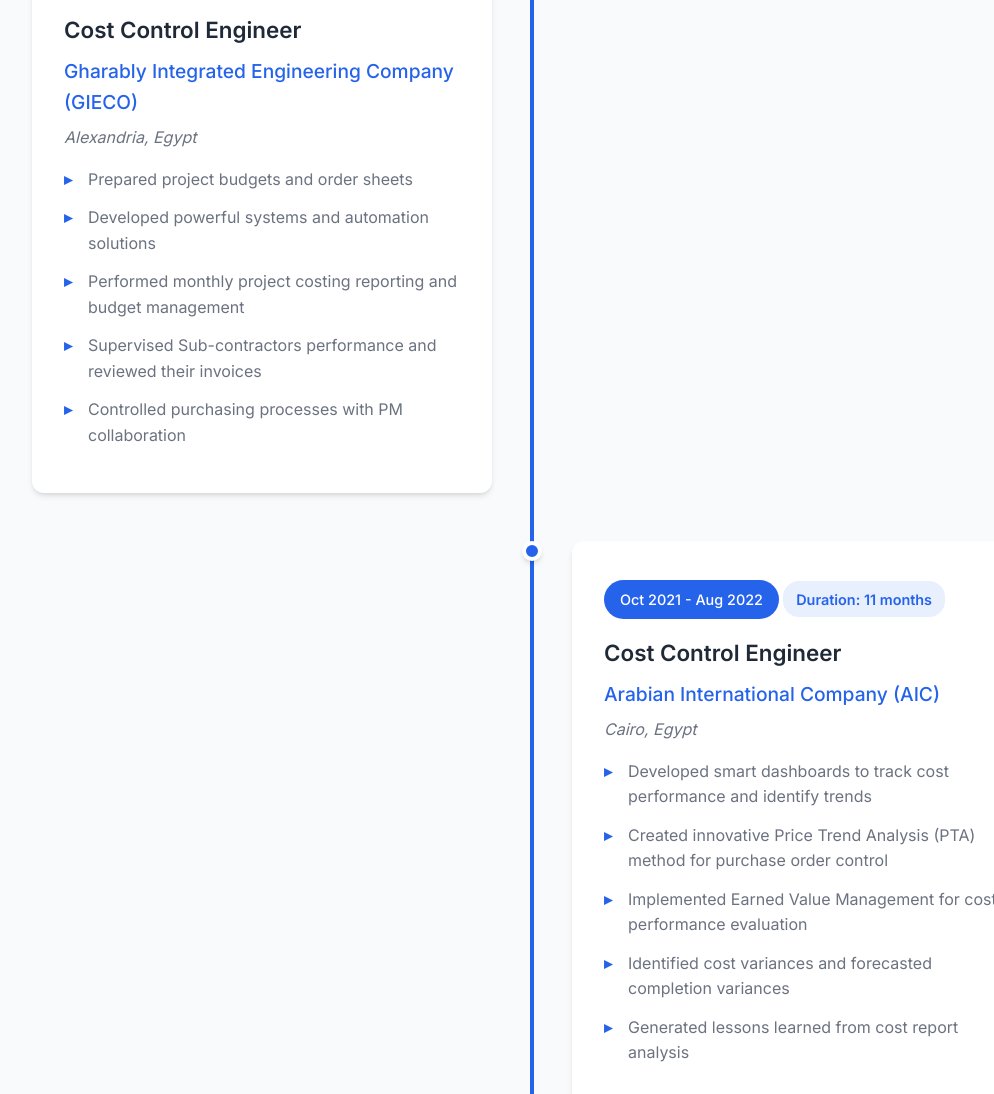
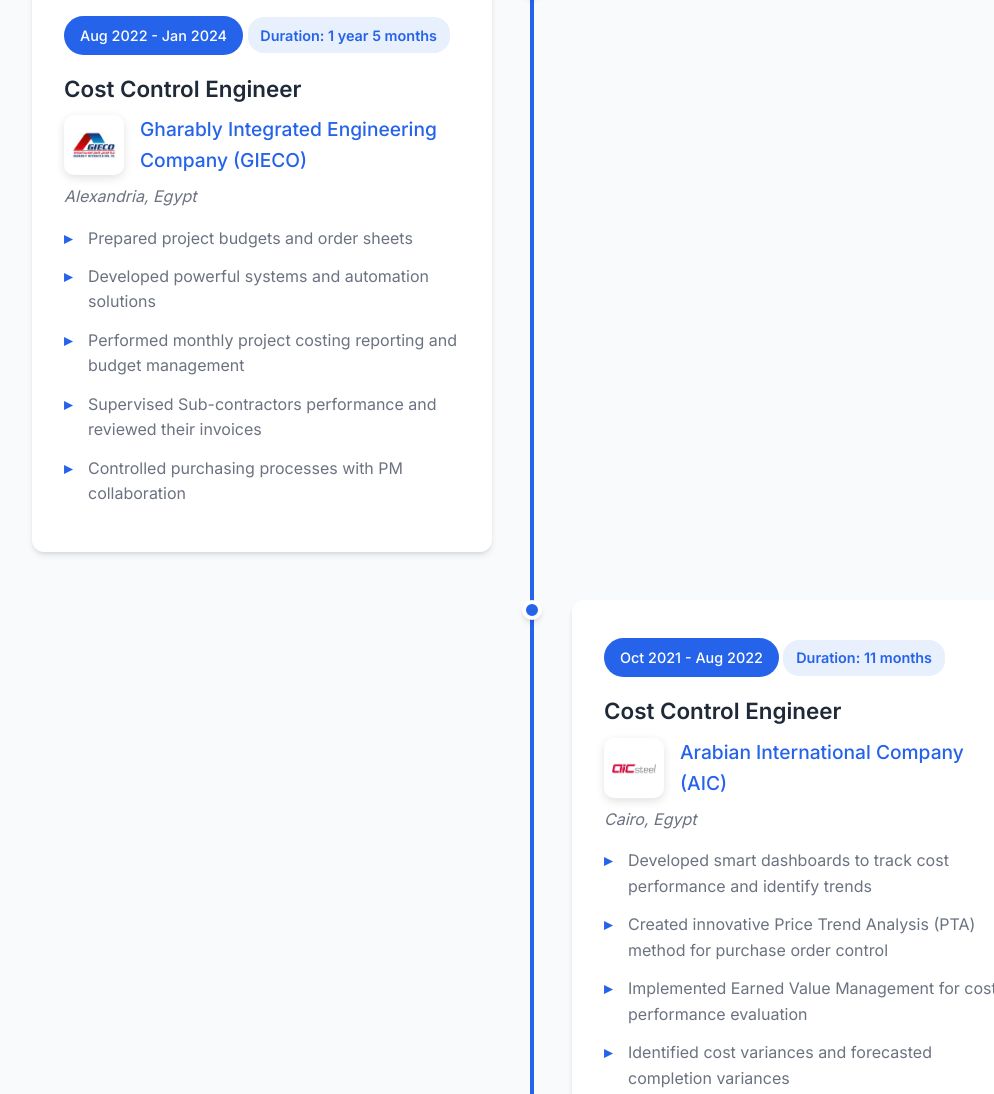
Before and after one commit to Momengaberfthy/momengaberfthy, a plain HTML site: page index.html in a window 1280 px wide. Shown: the part 2351-3445 px from the top of the page, without its empty margins (108-1102 px from the left). Drawn offline with nearby package versions, Linux system fonts and the light colour scheme.

Commit message:
Add company logos with clickable links and professional styling

```diff
--- a/index.html
+++ b/index.html
@@ -84,7 +84,12 @@
                         <div class="timeline-period">Sep 2024 - Present</div>
                         <div class="timeline-duration" id="current-job-duration">Duration: Calculating...</div>
                         <h3>Senior Planning Engineer</h3>
-                        <h4>Bonyan Construction Company</h4>
+                        <h4 class="company-name">
+                            <a href="https://bonyan-sa.com/ar/home-ar/" target="_blank" rel="noopener noreferrer" class="company-link">
+                                <img src="Company Logo/Bonyan.png" alt="Bonyan Logo" class="company-logo">
+                                <span class="company-text">Bonyan Construction Company</span>
+                            </a>
+                        </h4>
                         <p class="location">Al-Khobar, KSA</p>
                         <ul>
                             <li>Developed comprehensive project baseline schedules with cost distribution mapping from BOQ</li>
@@ -102,7 +107,12 @@
                         <div class="timeline-period">Jan 2024 - Sep 2024</div>
                         <div class="timeline-duration">Duration: 9 months</div>
                         <h3>Project Control Engineer</h3>
-                        <h4>Binzafrah</h4>
+                        <h4 class="company-name">
+                            <a href="https://holding.binzafrah.com/" target="_blank" rel="noopener noreferrer" class="company-link">
+                                <img src="Company Logo/Binzafrah.png" alt="Binzafrah Logo" class="company-logo">
+                                <span class="company-text">Binzafrah</span>
+                            </a>
+                        </h4>
                         <p class="location">NEOM Projects, KSA</p>
                         <ul>
                             <li>Created and updated project baselines to track progress against initial plans</li>
@@ -120,7 +130,12 @@
                         <div class="timeline-period">Aug 2022 - Jan 2024</div>
                         <div class="timeline-duration">Duration: 1 year 5 months</div>
                         <h3>Cost Control Engineer</h3>
-                        <h4>Gharably Integrated Engineering Company (GIECO)</h4>
+                        <h4 class="company-name">
+                            <a href="https://gharably.com/" target="_blank" rel="noopener noreferrer" class="company-link">
+                                <img src="Company Logo/GIECO.jpg" alt="GIECO Logo" class="company-logo">
+                                <span class="company-text">Gharably Integrated Engineering Company (GIECO)</span>
+                            </a>
+                        </h4>
                         <p class="location">Alexandria, Egypt</p>
                         <ul>
                             <li>Prepared project budgets and order sheets</li>
@@ -138,7 +153,12 @@
                         <div class="timeline-period">Oct 2021 - Aug 2022</div>
                         <div class="timeline-duration">Duration: 11 months</div>
                         <h3>Cost Control Engineer</h3>
-                        <h4>Arabian International Company (AIC)</h4>
+                        <h4 class="company-name">
+                            <a href="http://www.aicsteel.com/" target="_blank" rel="noopener noreferrer" class="company-link">
+                                <img src="Company Logo/AIC.png" alt="AIC Logo" class="company-logo">
+                                <span class="company-text">Arabian International Company (AIC)</span>
+                            </a>
+                        </h4>
                         <p class="location">Cairo, Egypt</p>
                         <ul>
                             <li>Developed smart dashboards to track cost performance and identify trends</li>
@@ -156,7 +176,12 @@
                         <div class="timeline-period">Oct 2020 - Oct 2021</div>
                         <div class="timeline-duration">Duration: 1 year</div>
                         <h3>Cost Control Engineer</h3>
-                        <h4>Project Service Company (PSC)</h4>
+                        <h4 class="company-name">
+                            <a href="https://www.psc-eg.com/" target="_blank" rel="noopener noreferrer" class="company-link">
+                                <img src="Company Logo/PSC.jpg" alt="PSC Logo" class="company-logo">
+                                <span class="company-text">Project Service Company (PSC)</span>
+                            </a>
+                        </h4>
                         <p class="location">Cairo, Egypt</p>
                         <ul>
                             <li>Controlled and monitored total project expenditure</li>
--- a/styles.css
+++ b/styles.css
@@ -523,6 +523,71 @@ section {
     font-weight: 500;
     color: var(--primary-color);
     margin-bottom: 0.5rem;
+}
+
+.company-name {
+    display: flex;
+    align-items: center;
+    gap: 1rem;
+}
+
+.company-logo {
+    width: 60px;
+    height: 60px;
+    object-fit: contain;
+    border-radius: 10px;
+    background: white;
+    padding: 8px;
+    box-shadow: 0 3px 10px rgba(0, 0, 0, 0.12);
+    transition: all 0.3s ease;
+    flex-shrink: 0;
+}
+
+.company-logo:hover {
+    transform: scale(1.1);
+    box-shadow: 0 5px 15px rgba(37, 99, 235, 0.35);
+}
+
+.company-link {
+    display: flex;
+    align-items: center;
+    gap: 1rem;
+    text-decoration: none;
+    color: var(--primary-color);
+    transition: all 0.3s ease;
+    cursor: pointer;
+    border-radius: 8px;
+    padding: 0.3rem;
+    margin: -0.3rem;
+}
+
+.company-text {
+    position: relative;
+    transition: all 0.3s ease;
+}
+
+.company-text::after {
+    content: '';
+    position: absolute;
+    width: 0;
+    height: 2px;
+    bottom: -2px;
+    left: 0;
+    background: linear-gradient(90deg, var(--primary-color), var(--accent-color));
+    transition: width 0.3s ease;
+}
+
+.company-link:hover .company-text::after {
+    width: 100%;
+}
+
+.company-link:hover .company-text {
+    color: var(--secondary-color);
+}
+
+.company-link:hover .company-logo {
+    transform: scale(1.08) rotate(2deg);
+    box-shadow: 0 6px 20px rgba(37, 99, 235, 0.4);
 }
 
 .location {
```
Also changed, not shown: Company Logo/AIC.png (added), Company Logo/Binzafrah.png (added), Company Logo/Bonyan.png (added), Company Logo/GIECO.jpg (added), Company Logo/PSC.jpg (added).
